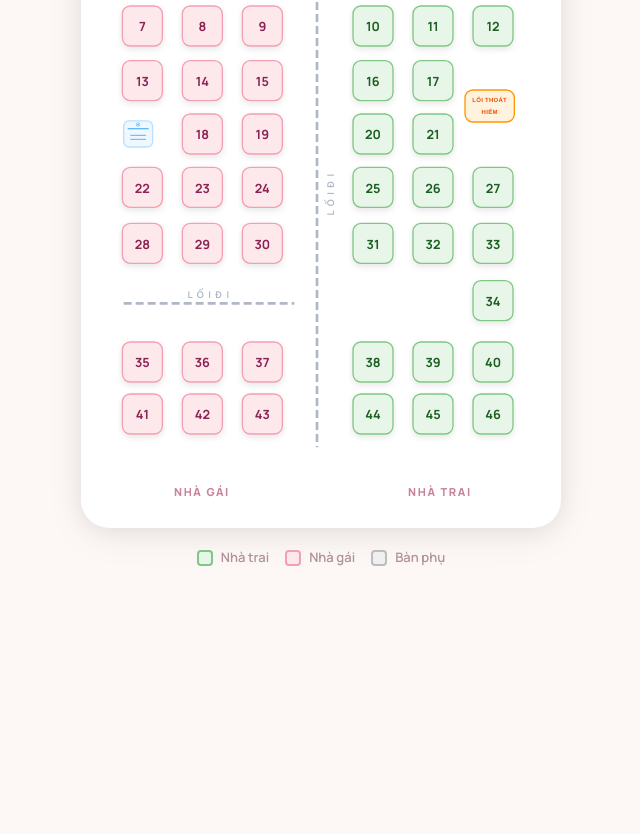
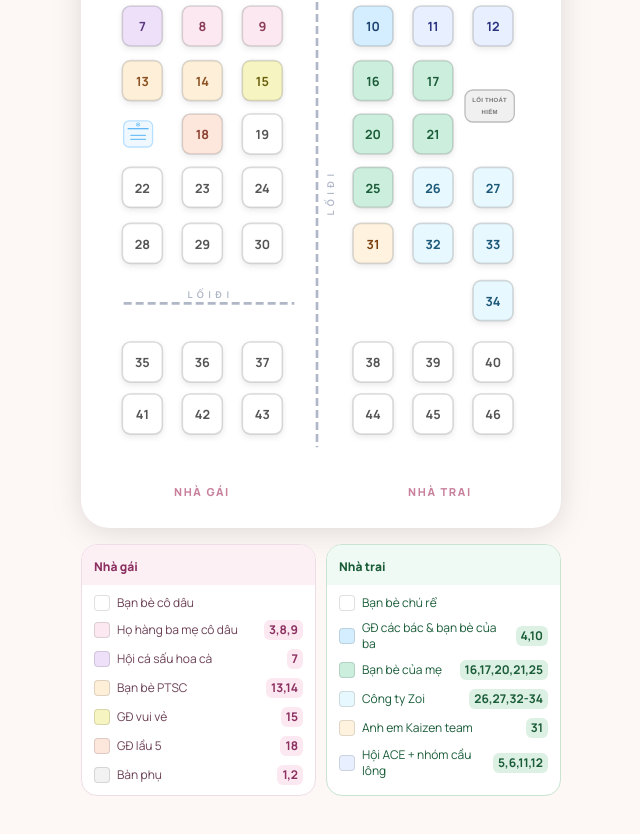
Before and after one commit to veloxrex/cheering-message-1, a Next.js app: page /information in a window 1280 px wide. Shown: the part 286-1120 px from the top of the page, without its empty margins (319-959 px from the left). Before the commit the page ends 910 px from the top, so only its background shows below. Built offline with nearby package versions, Linux system fonts and the light colour scheme; a web font is replaced by a local one.

Commit message:
Increase legend font size and swatch size

```diff
--- a/app/information/page.tsx
+++ b/app/information/page.tsx
@@ -9,8 +9,18 @@ const RX = [188, 233, 278];
 const RY = [94, 144, 185, 225, 265, 307, 350, 396, 435];
 
 // Nhà trai = bên trái (LX), nhà gái = bên phải (RX)
-const NHA_TRAI_IDS = new Set([4,5,6,10,11,12,16,17,20,21,25,26,27,31,32,33,34,38,39,40,44,45,46]);
+const NHA_TRAI_IDS = new Set([4,10,16,17,20,21,25,28,29,30,38,39,40,44,45,46]);
+const KITS_IDS        = new Set([31]);
+const HOI_ACE_CAULONG_IDS = new Set([5,6,11,12]);
+const ZOI_IDS         = new Set([26,27,32,33,34]);
 const BAN_PHU_IDS = new Set([1, 2]);
+const PHU_HUYNH_TRAI_IDS = new Set([16, 17, 20, 21, 25]);
+const HO_HANG_GAI_IDS    = new Set([3, 8, 9]);
+const HOI_CA_SAU_IDS     = new Set([7]);
+const BAN_BE_PTSC_IDS    = new Set([13, 14]);
+const GIA_DINH_VUI_VE_IDS = new Set([15]);
+const GIA_DINH_LAU5_IDS  = new Set([18]);
+const GIA_DINH_BAC_IDS   = new Set([4, 10]);
 
 const TABLES = [
   { id: 1,  cx: LX[0], cy: RY[0], r: 15 },
@@ -162,9 +172,9 @@ function InformationContent() {
             <line x1="1" y1="352" x2="129" y2="352" stroke="#b0b8c8" strokeWidth="2" strokeDasharray="6 3" />
 
             {/* ── Lối thoát hiểm ── */}
-            <rect x="257" y="192" width="37" height="24" rx="6" fill="#fff3e0" stroke="#ff9800" strokeWidth="1" />
-            <text x="275.5" y="201" textAnchor="middle" fontSize="4.5" fontWeight="700" fill="#e65100" fontFamily="Helvetica" letterSpacing="0.2">LỐI THOÁT</text>
-            <text x="275.5" y="210" textAnchor="middle" fontSize="4.5" fontWeight="700" fill="#e65100" fontFamily="Helvetica" letterSpacing="0.2">HIỂM</text>
+            <rect x="257" y="192" width="37" height="24" rx="6" fill="#f0f0f0" stroke="#bdbdbd" strokeWidth="1" />
+            <text x="275.5" y="201" textAnchor="middle" fontSize="4.5" fontWeight="700" fill="#757575" fontFamily="Helvetica" letterSpacing="0.2">LỐI THOÁT</text>
+            <text x="275.5" y="210" textAnchor="middle" fontSize="4.5" fontWeight="700" fill="#757575" fontFamily="Helvetica" letterSpacing="0.2">HIỂM</text>
 
 
 
@@ -188,11 +198,36 @@ function InformationContent() {
 
             {/* ── 46 bàn ── */}
             {TABLES.map((t) => {
-              const isPhu  = BAN_PHU_IDS.has(t.id);
-              const isTrai = !isPhu && NHA_TRAI_IDS.has(t.id);
-              const bg     = isPhu ? "#f0f0f0" : isTrai ? "#e8f5e9" : "#fde8ec";
-              const stroke = isPhu ? "#bdbdbd" : isTrai ? "#81c784" : "#f4a0b4";
-              const color  = isPhu ? "#757575" : isTrai ? "#1b5e20" : "#8b2252";
+              // Mỗi nhóm = 1 màu nền riêng biệt, viền đồng nhất
+              // Nguyên tắc: 1 tín hiệu màu duy nhất per bàn → không rối mắt
+              const bg =
+                BAN_PHU_IDS.has(t.id)       ? "#f2f2f2" :  // xám rất nhạt
+                HO_HANG_GAI_IDS.has(t.id)   ? "#fce8f0" :  // hồng nhạt
+                HOI_CA_SAU_IDS.has(t.id)    ? "#ede0f8" :  // tím rất nhạt
+                BAN_BE_PTSC_IDS.has(t.id)   ? "#fdefd8" :  // cam đào nhạt
+                GIA_DINH_VUI_VE_IDS.has(t.id) ? "#f6f4c0" : // vàng rất nhạt
+                GIA_DINH_LAU5_IDS.has(t.id) ? "#fde6dc" :  // hồng cam nhạt
+                GIA_DINH_BAC_IDS.has(t.id)   ? "#d4eeff" :  // xanh dương nhạt
+                PHU_HUYNH_TRAI_IDS.has(t.id) ? "#cceedd" :  // xanh lá nhạt
+                ZOI_IDS.has(t.id)            ? "#e8f8ff" :  // xanh lơ nhạt - Zoi
+                KITS_IDS.has(t.id)           ? "#fff3e0" :  // cam nhạt - KITS
+                HOI_ACE_CAULONG_IDS.has(t.id) ? "#e8f0ff" :  // tím xanh nhạt - cầu lông
+                NHA_TRAI_IDS.has(t.id)      ? "#ffffff" :  // trắng - nhà trai chưa xếp
+                "#ffffff";                                   // trắng - chưa xếp
+              const textColor =
+                BAN_PHU_IDS.has(t.id)       ? "#666666" :
+                HO_HANG_GAI_IDS.has(t.id)   ? "#8b3a5a" :
+                HOI_CA_SAU_IDS.has(t.id)    ? "#5c3880" :
+                BAN_BE_PTSC_IDS.has(t.id)   ? "#8b5020" :
+                GIA_DINH_VUI_VE_IDS.has(t.id) ? "#6b6010" :
+                GIA_DINH_LAU5_IDS.has(t.id) ? "#8b4030" :
+                GIA_DINH_BAC_IDS.has(t.id)   ? "#1a4070" :
+                PHU_HUYNH_TRAI_IDS.has(t.id) ? "#1a5c38" :
+                ZOI_IDS.has(t.id)            ? "#1a5878" :
+                KITS_IDS.has(t.id)           ? "#7a4010" :
+                HOI_ACE_CAULONG_IDS.has(t.id) ? "#2a3080" :
+                NHA_TRAI_IDS.has(t.id)      ? "#555555" :
+                "#555555";
               return (
                 <g key={t.id} filter="url(#cardShadow)">
                   <rect
@@ -203,15 +238,15 @@ function InformationContent() {
                     rx={6}
                     ry={6}
                     fill={bg}
-                    stroke={stroke}
-                    strokeWidth="1"
+                    stroke="rgba(0,0,0,0.14)"
+                    strokeWidth="1.2"
                   />
                   <text
                     x={t.cx}
                     y={t.cy + 4}
                     textAnchor="middle"
                     fontSize="9.5"
-                    fill={color}
+                    fill={textColor}
                     fontWeight="700"
                     fontFamily="'Manrope', sans-serif"
                   >
@@ -237,22 +272,63 @@ function InformationContent() {
 
       {/* ── Chú thích ── */}
       <div style={{
-        marginTop: "20px",
+        marginTop: "16px",
+        width: "100%",
+        maxWidth: 480,
+        fontFamily: "'Manrope', sans-serif",
         display: "flex",
-        gap: "16px",
-        flexWrap: "wrap",
-        justifyContent: "center",
+        flexDirection: "column",
+        gap: 10,
       }}>
-        {[
-          { fill: "#e8f5e9", stroke: "#81c784", label: "Nhà trai" },
-          { fill: "#fde8ec", stroke: "#f4a0b4", label: "Nhà gái" },
-          { fill: "#f0f0f0", stroke: "#bdbdbd", label: "Bàn phụ" },
-        ].map((l) => (
-          <div key={l.label} style={{ display: "flex", alignItems: "center", gap: "8px", fontSize: "13px", color: "#b0929e", fontFamily: "'Manrope', sans-serif", fontWeight: 600 }}>
-            <div style={{ width: 16, height: 16, borderRadius: 4, background: l.fill, border: `2px solid ${l.stroke}`, flexShrink: 0 }} />
-            {l.label}
+        {/* Legend: 2 cột - nhà gái / nhà trai */}
+        <div style={{ display: "grid", gridTemplateColumns: "1fr 1fr", gap: 10 }}>
+          {/* Nhà gái */}
+          <div style={{ background: "white", borderRadius: 16, border: "1px solid #eedde6", overflow: "hidden" }}>
+            <div style={{ background: "#fdf0f5", padding: "8px 12px" }}>
+              <span style={{ fontSize: "12px", fontWeight: 800, color: "#8b3060" }}>Nhà gái</span>
+            </div>
+            <div style={{ padding: "10px 12px", display: "flex", flexDirection: "column", gap: 9 }}>
+              {[
+                { fill: "#ffffff", label: "Bạn bè cô dâu" },
+                { fill: "#fce8f0", label: "Họ hàng ba mẹ cô dâu", tables: "3,8,9" },
+                { fill: "#ede0f8", label: "Hội cá sấu hoa cà", tables: "7" },
+                { fill: "#fdefd8", label: "Bạn bè PTSC", tables: "13,14" },
+                { fill: "#f6f4c0", label: "GĐ vui vẻ", tables: "15" },
+                { fill: "#fde6dc", label: "GĐ lầu 5", tables: "18" },
+                { fill: "#f2f2f2", label: "Bàn phụ", tables: "1,2" },
+              ].map((l) => (
+                <div key={l.label} style={{ display: "flex", alignItems: "center", gap: 7 }}>
+                  <div style={{ width: 16, height: 16, borderRadius: 4, background: l.fill, border: "1px solid rgba(0,0,0,0.12)", flexShrink: 0 }} />
+                  <span style={{ fontSize: "12px", color: "#6b4055", flex: 1, lineHeight: 1.3 }}>{l.label}</span>
+                  {l.tables && <span style={{ fontSize: "12px", fontWeight: 700, color: "#8b3060", background: "#fce8f0", borderRadius: 6, padding: "1px 5px", flexShrink: 0 }}>{l.tables}</span>}
+                </div>
+              ))}
+            </div>
           </div>
-        ))}
+
+          {/* Nhà trai */}
+          <div style={{ background: "white", borderRadius: 16, border: "1px solid #c8e4d0", overflow: "hidden" }}>
+            <div style={{ background: "#f0faf4", padding: "8px 12px" }}>
+              <span style={{ fontSize: "12px", fontWeight: 800, color: "#1a5c38" }}>Nhà trai</span>
+            </div>
+            <div style={{ padding: "10px 12px", display: "flex", flexDirection: "column", gap: 9 }}>
+              {[
+                { fill: "#ffffff", label: "Bạn bè chú rể" },
+                { fill: "#d4eeff", label: "GĐ các bác & bạn bè của ba", tables: "4,10" },
+                { fill: "#cceedd", label: "Bạn bè của mẹ", tables: "16,17,20,21,25" },
+                { fill: "#e8f8ff", label: "Công ty Zoi", tables: "26,27,32-34" },
+                { fill: "#fff3e0", label: "Anh em Kaizen team", tables: "31" },
+                { fill: "#e8f0ff", label: "Hội ACE + nhóm cầu lông", tables: "5,6,11,12" },
+              ].map((l) => (
+                <div key={l.label} style={{ display: "flex", alignItems: "center", gap: 7 }}>
+                  <div style={{ width: 16, height: 16, borderRadius: 4, background: l.fill, border: "1px solid rgba(0,0,0,0.12)", flexShrink: 0 }} />
+                  <span style={{ fontSize: "12px", color: "#1a5c38", flex: 1, lineHeight: 1.3 }}>{l.label}</span>
+                  {l.tables && <span style={{ fontSize: "12px", fontWeight: 700, color: "#1a5c38", background: "#ddf0e4", borderRadius: 6, padding: "1px 5px", flexShrink: 0 }}>{l.tables}</span>}
+                </div>
+              ))}
+            </div>
+          </div>
+        </div>
       </div>
       </>
       )}
```
